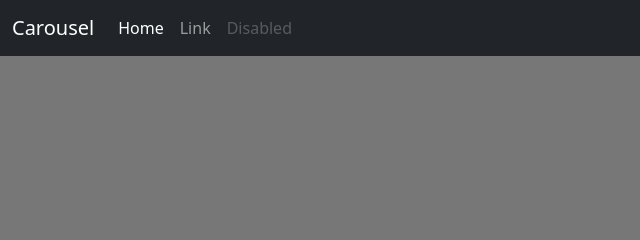
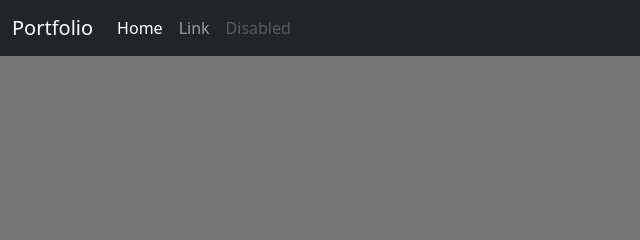
Before and after one commit to Nathaniel-Dominguez/portfolio-page, a plain HTML site: page index.html in a window 1280 px wide. Shown: the top 240 px of the page, 0-640 px from the left. Drawn offline with nearby package versions, Linux system fonts and the light colour scheme.

```diff
--- a/index.html
+++ b/index.html
@@ -25,7 +25,7 @@
 <header>
   <nav class="navbar navbar-expand-md navbar-dark fixed-top bg-dark">
   <div class="container-fluid">
-    <a class="navbar-brand" href="#">Carousel</a>
+    <a class="navbar-brand" href="#">Portfolio</a>
     <button class="navbar-toggler" type="button" data-bs-toggle="collapse" data-bs-target="#navbarCollapse" aria-controls="navbarCollapse" aria-expanded="false" aria-label="Toggle navigation">
       <span class="navbar-toggler-icon"></span>
     </button>
```
Also changed, not shown: styles/style.css (+5 -30 lines).
